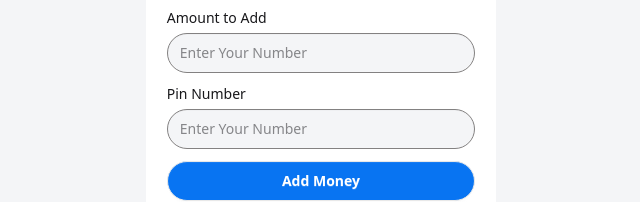
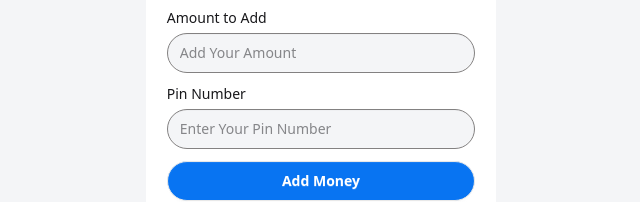
Before and after one commit to injamul007/Payoo-Mobile-Bank-Project, a plain HTML site: page home.html in a window 1280 px wide. Shown: the part 491-693 px from the top of the page, 319-959 px from the left. Drawn offline with nearby package versions, Linux system fonts and the light colour scheme.

Commit message:
update the input fields placeholders name

```diff
--- a/home.html
+++ b/home.html
@@ -94,12 +94,12 @@
           <div class="w-[97%] mx-auto">
             <label for="" class="text-[14px]" >Amount to Add</label>
             <br>
-            <input id="amount_to_add" type="text" placeholder="Enter Your Number" class=" input bg-[#F4F5F7] mb-2 mt-[4px] w-full rounded-3xl text-[14px] border-[#838181]" />
+            <input id="amount_to_add" type="text" placeholder="Add Your Amount" class=" input bg-[#F4F5F7] mb-2 mt-[4px] w-full rounded-3xl text-[14px] border-[#838181]" />
           </div>
           <div class="w-[97%] mx-auto">
             <label for="" class="text-[14px]">Pin Number</label>
             <br>
-            <input id="pin_number" type="text" placeholder="Enter Your Number" class="input bg-[#F4F5F7] mb-3 mt-[4px] w-full rounded-3xl text-[14px] border-[#838181]" />
+            <input id="pin_number" type="text" placeholder="Enter Your Pin Number" class="input bg-[#F4F5F7] mb-3 mt-[4px] w-full rounded-3xl text-[14px] border-[#838181]" />
           </div>
           <div class="w-[97%] mx-auto">
             <button id="add_money_btn" class="btn bg-[#0874f2] rounded-3xl text-white w-full active:scale-95">Add Money</button>
```
